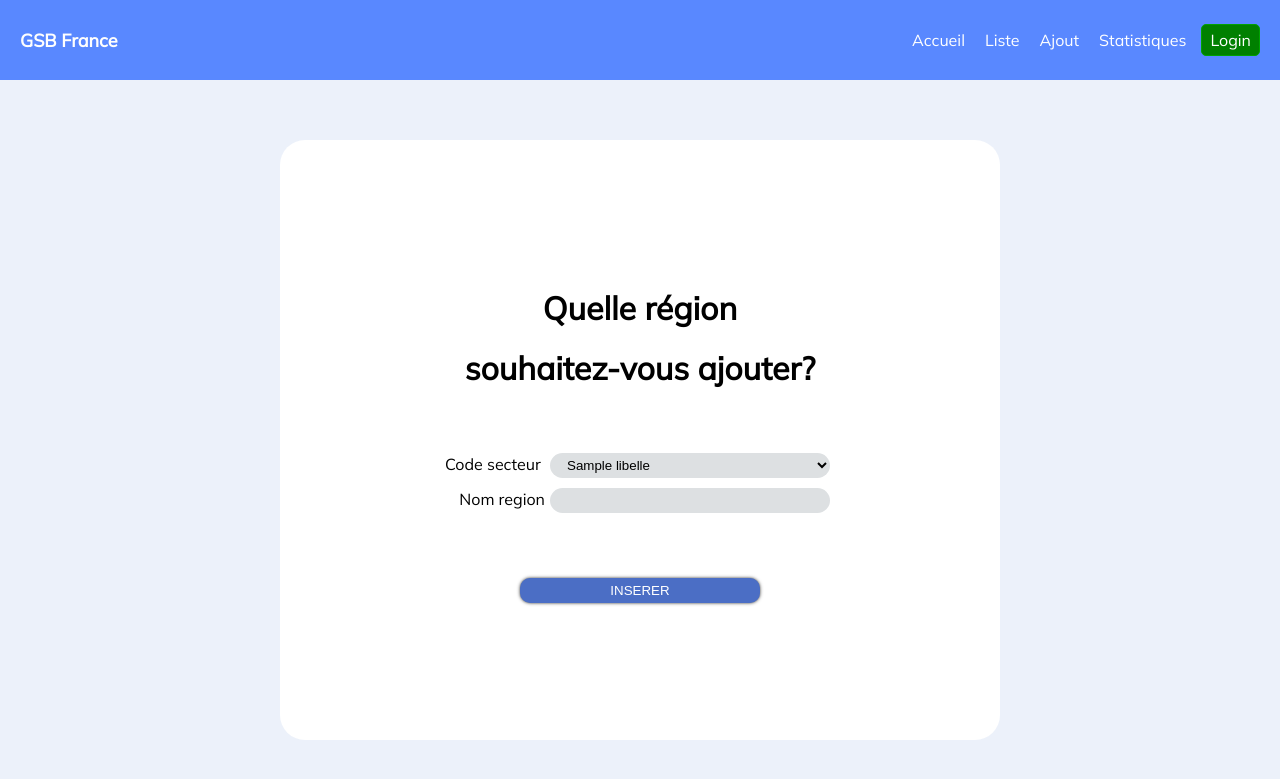
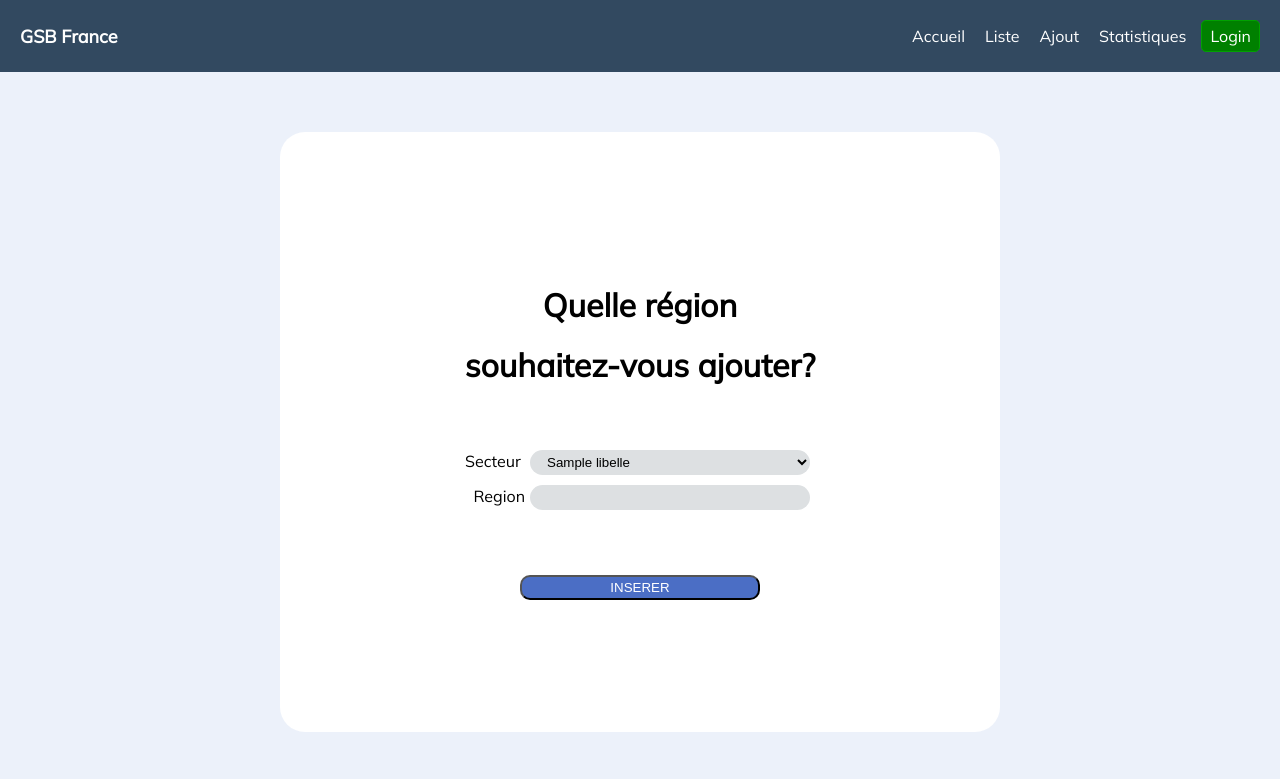
Before and after one commit to ilan990/gsb-Symfony, a Symfony app: template templates/region/new.html.twig in a window 1280 px wide. Shown: the top 779 px of the page. Run offline with Twig, Linux system fonts and the light colour scheme; the template is opened without the code that fills it: most values are stand-ins (such as "Sample title", 1, 10 or a date in 2020); some libraries are stand-ins or nearby versions.

Commit message:
modification de la navbar

```diff
--- a/public/Style/style.css
+++ b/public/Style/style.css
@@ -22,8 +22,10 @@ header a {
 
 header {
     padding: 0 20px;
-    background-color: #5988FF;
-    height: 10vh;
+    /*background-color: #5988FF;
+    height: 10vh;*/
+    background-color: #324960;
+    height: 9vh;
     display: flex;
     justify-content: space-between;
 }
@@ -73,8 +75,8 @@ header ul li:hover {
 }
 
 #signup {
-    border: 1px solid #fd4d6e;
-    background-color: #ff3860;
+
+    background-color: #882035;
 }
 
 #signup a {
@@ -392,14 +394,11 @@ input{
 .btn{
     color: white;
     display: block;
-    margin: 10px auto;
+    margin: auto;
     height: 25px;
     width: 30vh;
-    border: none;
-    position: relative;
     transition: all .2s ease-out;
     -webkit-transition: all .2s ease-out;
-    box-shadow: 0 0 .25em #333;
     cursor: pointer;
     outline: none;
     background-color: #4B6EC5 ;
@@ -417,7 +416,6 @@ input{
     position: relative;
     transition: all .2s ease-out;
     -webkit-transition: all .2s ease-out;
-    box-shadow: 0 0 .25em #333;
     cursor: pointer;
     outline: none;
     background-color: #4B6EC5 ;
--- a/templates/region/new.html.twig
+++ b/templates/region/new.html.twig
@@ -13,14 +13,14 @@
                 <form name="region" method="post">
                     <div id="region">
 
-                        <div><label for="region_CodeSecteur">Code secteur</label>
+                        <div><label for="region_CodeSecteur">Secteur</label>
                             <select name="code_secteur" class="select-style">
                                 {% for name in nameSecteur %}
                                     <option value="{{ name["id"] }}">{{ name["libelle"] }}</option>
                                 {%  endfor %}
                             </select>
                         </div>
-                        <div><label for="region_nom_region" class="required">Nom region</label><input type="text"
+                        <div><label for="region_nom_region" class="required">Region</label><input type="text"
                                                                                                       id="region_nom_region"
                                                                                                       name="region[nom_region]"
                                                                                                       required="required"
```
